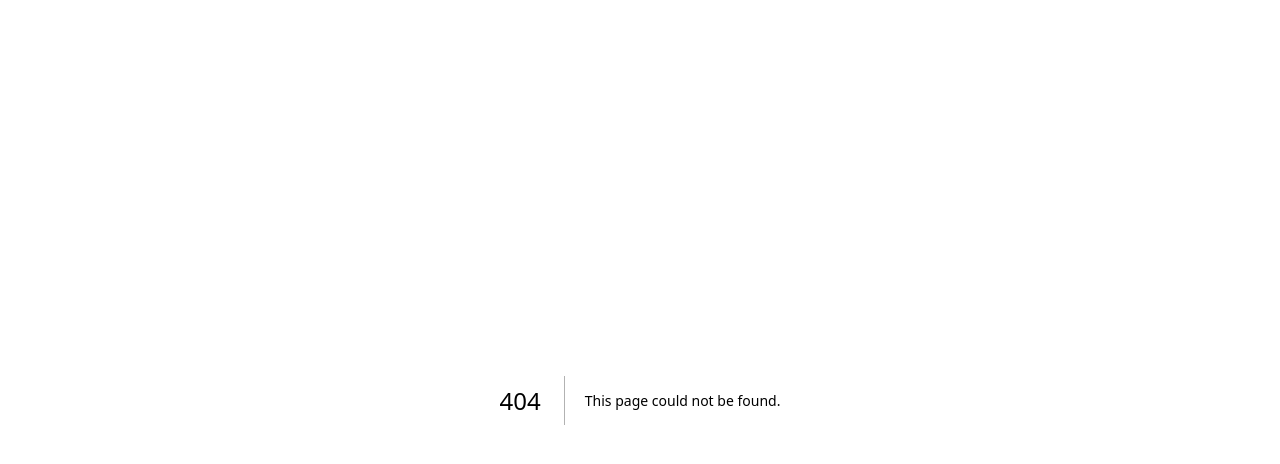
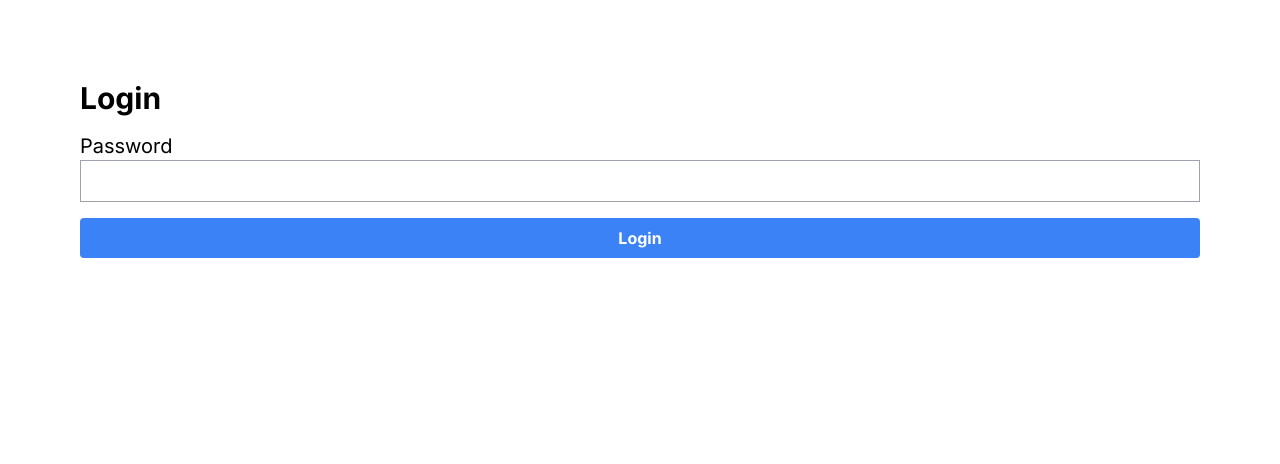
Before and after one commit to bryan78305/Algo_Front_end, a Next.js app: page /login in a window 1280 px wide. Before the commit this address had no page. Shown: the top 464 px of the page. Built offline with nearby package versions, Linux system fonts and the light colour scheme.

Commit message:
Added login flow to app.

```diff
--- /dev/null
+++ b/src/app/login/page.tsx
@@ -0,0 +1,42 @@
+"use client";
+
+import React, { useState } from "react";
+
+export default function Login() {
+  const [inputValue, setInputValue] = useState("");
+
+  //
+  // Handle Input Change
+  //
+  const handleInputChange = (e: any) => {
+    setInputValue(e.target.value);
+  };
+
+  //
+  // Save Password
+  //
+  const savePassword = (e: any) => {
+    e.preventDefault();
+
+    // Store the inputValue in local storage
+    localStorage.setItem("access_token", inputValue);
+
+    // Redirect to the home page
+    window.location.href = "/";
+  };
+
+  return (
+    <div className="container mx-auto p-20">
+      <h1 className="text-3xl font-bold mb-4">Login</h1>
+      <form className="flex flex-col space-y-4" onSubmit={savePassword}>
+        <label className="flex flex-col">
+          <span className="text-xl">Password</span>
+          <input type="password" value={inputValue} onChange={handleInputChange} className="border border-gray-400 p-2" />
+        </label>
+        <button type="submit" className="bg-blue-500 text-white font-bold py-2 px-4 rounded">
+          Login
+        </button>
+      </form>
+    </div>
+  );
+}
--- a/src/app/page.tsx
+++ b/src/app/page.tsx
@@ -16,6 +16,8 @@ type TableRow = {
   shares_to_sell: number;
 };
 
+const bearerToken = localStorage.getItem("access_token") || "";
+
 export default function Home() {
   const [rows, setRows] = useState<TableRow[]>([]);
   const [stepTest, setStepTest] = useState<Number>(100);
@@ -26,12 +28,32 @@ export default function Home() {
   // Fetch data from API
   //
   const fetchData = () => {
-    fetch(`${process.env.NEXT_PUBLIC_ALGO_API_URL}/api/v1/steps`)
-      .then((response) => response.json())
+    fetch(`${process.env.NEXT_PUBLIC_ALGO_API_URL}/api/v1/steps`, {
+      method: "GET",
+      headers: {
+        Authorization: `Bearer ${bearerToken}`,
+      },
+    })
+      .then((response) => {
+        if (!response.ok) {
+          if (response.status === 401) {
+            window.location.href = "/login";
+          } else {
+            // Handle other errors
+            throw new Error("Network response was not ok");
+          }
+        }
+        return response.json();
+      })
       .then((data) => setRows(data.map((item: any) => ({ ...item, isEditing: false }))))
       .catch((error) => console.error("Error fetching data: ", error));
 
-    fetch(`${process.env.NEXT_PUBLIC_ALGO_API_URL}/api/v1/steps/count/` + stepTest)
+    fetch(`${process.env.NEXT_PUBLIC_ALGO_API_URL}/api/v1/steps/count/` + stepTest, {
+      method: "GET",
+      headers: {
+        Authorization: `Bearer ${bearerToken}`,
+      },
+    })
       .then((response) => response.json())
       .then((data) => setStepByCount(data))
       .catch((error) => console.error("Error fetching data: ", error));
@@ -55,6 +77,7 @@ export default function Home() {
       fetch(`${process.env.NEXT_PUBLIC_ALGO_API_URL}/api/v1/steps/${rows[index].id}`, {
         method: "PUT",
         headers: {
+          Authorization: `Bearer ${bearerToken}`,
           "Content-Type": "application/json",
         },
         body: JSON.stringify(rows[index]),
@@ -97,6 +120,7 @@ export default function Home() {
     fetch(`${process.env.NEXT_PUBLIC_ALGO_API_URL}/api/v1/steps`, {
       method: "POST",
       headers: {
+        Authorization: `Bearer ${bearerToken}`,
         "Content-Type": "application/json",
       },
       body: JSON.stringify(newRow),
@@ -111,6 +135,9 @@ export default function Home() {
   const deleteRow = (id: number) => {
     fetch(`${process.env.NEXT_PUBLIC_ALGO_API_URL}/api/v1/steps/${id}`, {
       method: "DELETE",
+      headers: {
+        Authorization: `Bearer ${bearerToken}`,
+      },
     })
       .then(() => fetchData())
       .catch((error) => console.error("Error deleting row: ", error));
@@ -132,6 +159,7 @@ export default function Home() {
       method: "POST",
       headers: {
         "Content-Type": "application/json",
+        Authorization: `Bearer ${bearerToken}`,
       },
       body: JSON.stringify(body),
     })
```
